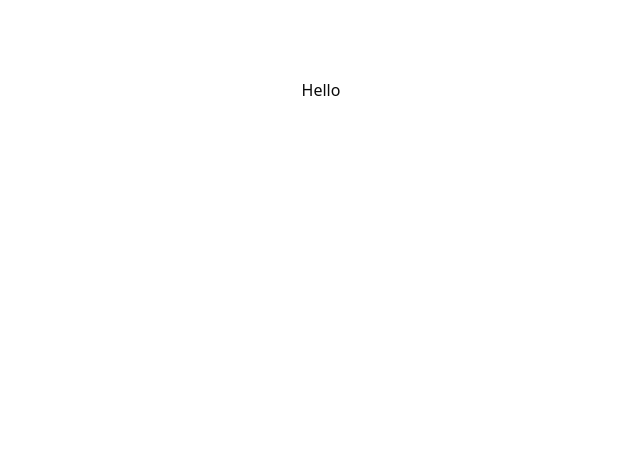
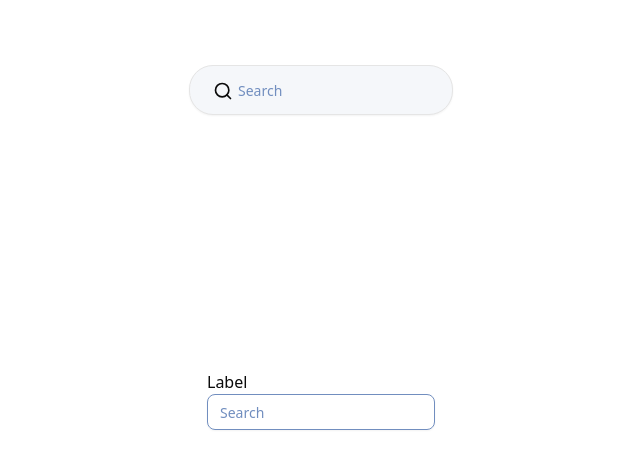
Before and after one commit to thaoha-agilityio/shadcn-training, a Next.js app in the folder bank-dashboard/: page / in a window 1280 px wide. Shown: the top 468 px of the page, without its empty margins (319-959 px from the left). Built offline with nearby package versions, Linux system fonts and the light colour scheme.

Commit message:
feat: remove redundant code

```diff
--- a/bank-dashboard/src/app/page.tsx
+++ b/bank-dashboard/src/app/page.tsx
@@ -1,7 +1,14 @@
+import { Button, Input } from '../components/ui';
+import { Search } from 'lucide-react';
 export default function Home() {
   return (
     <div className="font-sans grid grid-rows-[20px_1fr_20px] items-center justify-items-center min-h-screen p-8 pb-20 gap-16 sm:p-20">
-      Hello
+      <Input
+        startContent={<Search width={20} height={20} />}
+        placeholder="Search"
+        variant="subtle"
+      />
+      <Input label="Label" placeholder="Search" />
     </div>
   );
 }
--- a/bank-dashboard/src/components/ui/Input/index.tsx
+++ b/bank-dashboard/src/components/ui/Input/index.tsx
@@ -48,8 +48,8 @@ const Input = ({
           type={type}
           data-slot="input"
           className={cn(
-            'placeholder:text-helper selection:bg-primary selection:text-primary-foreground dark:bg-input/30 border-input flex h-9 w-full min-w-0 rounded-md border bg-transparent px-3 py-1 text-base shadow-xs transition-[color,box-shadow] outline-none file:inline-flex file:h-7 file:border-0 file:bg-transparent file:text-sm file:font-medium disabled:pointer-events-none disabled:cursor-not-allowed disabled:opacity-50 md:text-sm',
-            'focus-visible:border-ring focus-visible:ring-ring/50 focus-visible:ring-[3px]',
+            'placeholder:text-helper dark:bg-input/30 border-input flex h-9 w-full min-w-0 rounded-md border bg-transparent px-3 py-1 text-base shadow-xs transition-[color,box-shadow] disabled:pointer-events-none disabled:cursor-not-allowed disabled:opacity-50 md:text-sm',
+            'focus-visible:border-ring',
             'aria-invalid:ring-destructive/20 dark:aria-invalid:ring-destructive/40 aria-invalid:border-destructive',
             errorMessage ? 'border-destructive' : '',
             getVariantClasses(),
```
Also changed, not shown: 1 other file (tests, documents, lock files or other folders).
